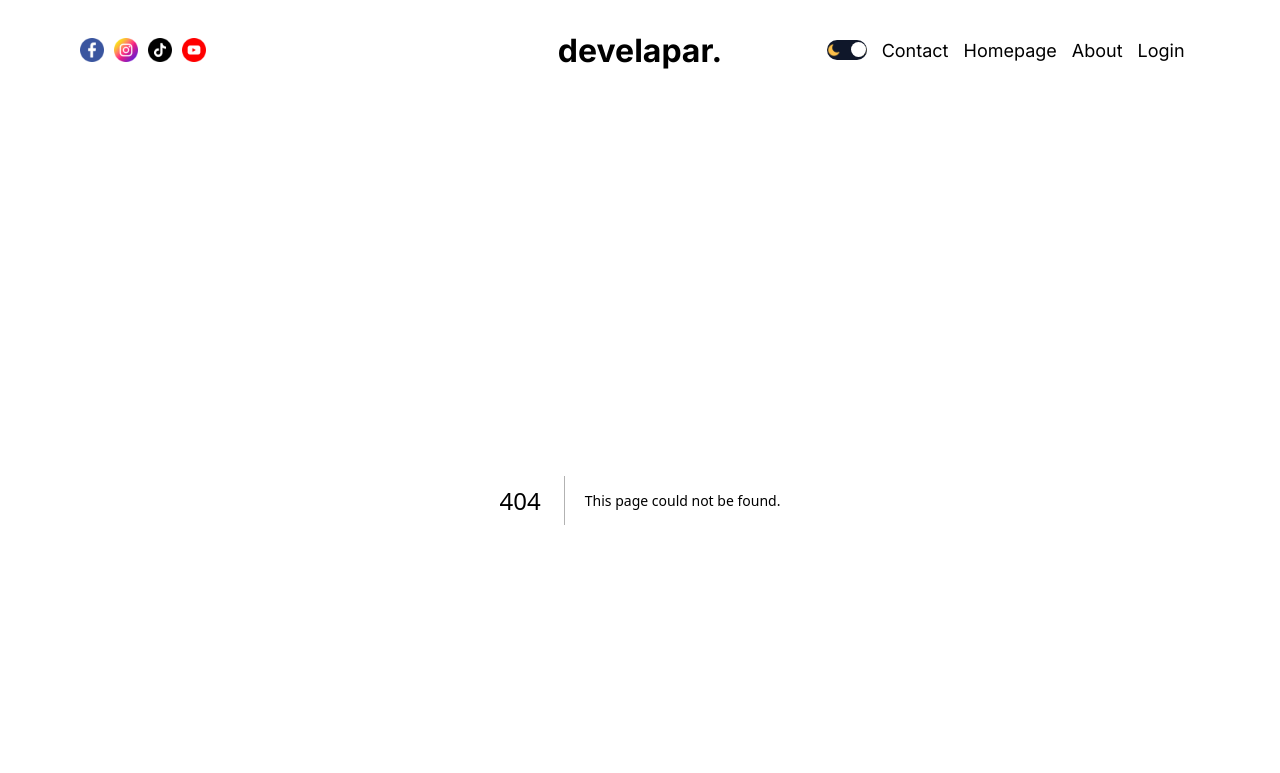
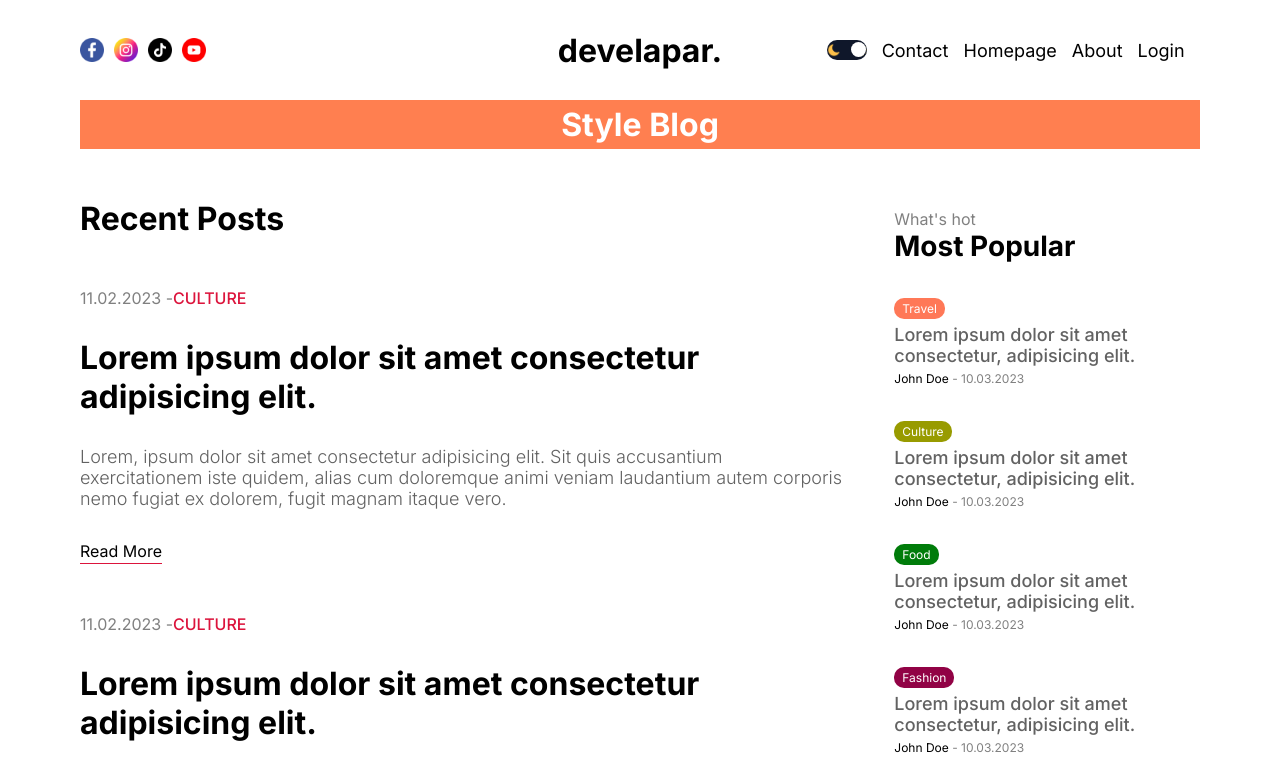
Before and after one commit to develaparX/blogApp-MERN, a Next.js app: page /blog in a window 1280 px wide. Before the commit this address had no page. Shown: the top 773 px of the page. Built offline with nearby package versions, Linux system fonts and the light colour scheme.

Commit message:
add:category Page

```diff
--- /dev/null
+++ b/src/app/blog/blogPage.module.css
@@ -0,0 +1,10 @@
+.title{
+    background-color: coral;
+    color: white;
+    padding: 5px 10px;
+    text-align: center;
+}
+.content{
+    display: flex;
+    gap: 50px;
+}
--- /dev/null
+++ b/src/app/blog/page.jsx
@@ -0,0 +1,17 @@
+import styles from './blogPage.module.css'
+import CardList from '@/components/cardList/CardList'
+import Menu from '@/components/menu/Menu'
+
+const BlogPage = () => {
+  return (
+    <div className={styles.container}>
+      <h1 className={styles.title}>Style Blog</h1>
+    <div className={styles.content}>
+        <CardList />
+        <Menu />
+    </div>
+    </div>
+  )
+}
+
+export default BlogPage
```
